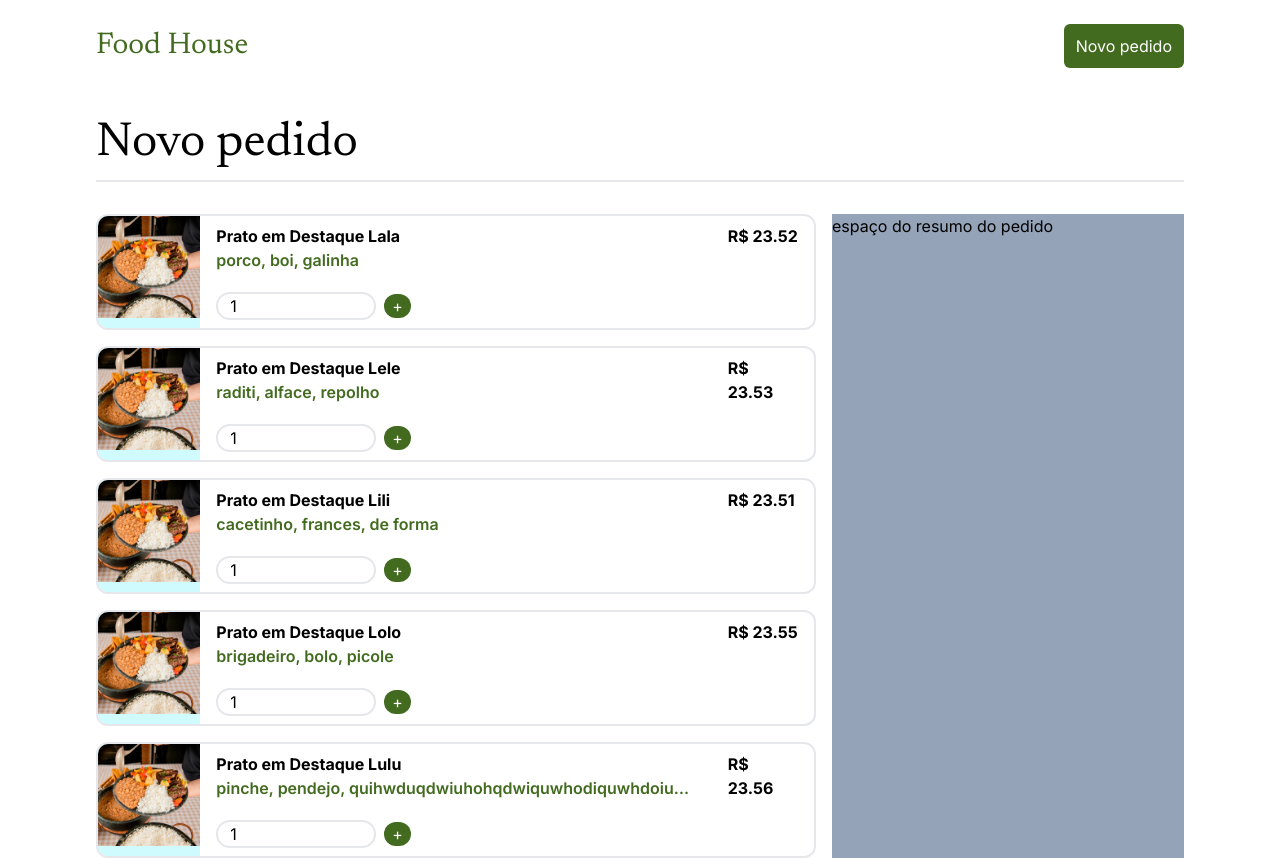
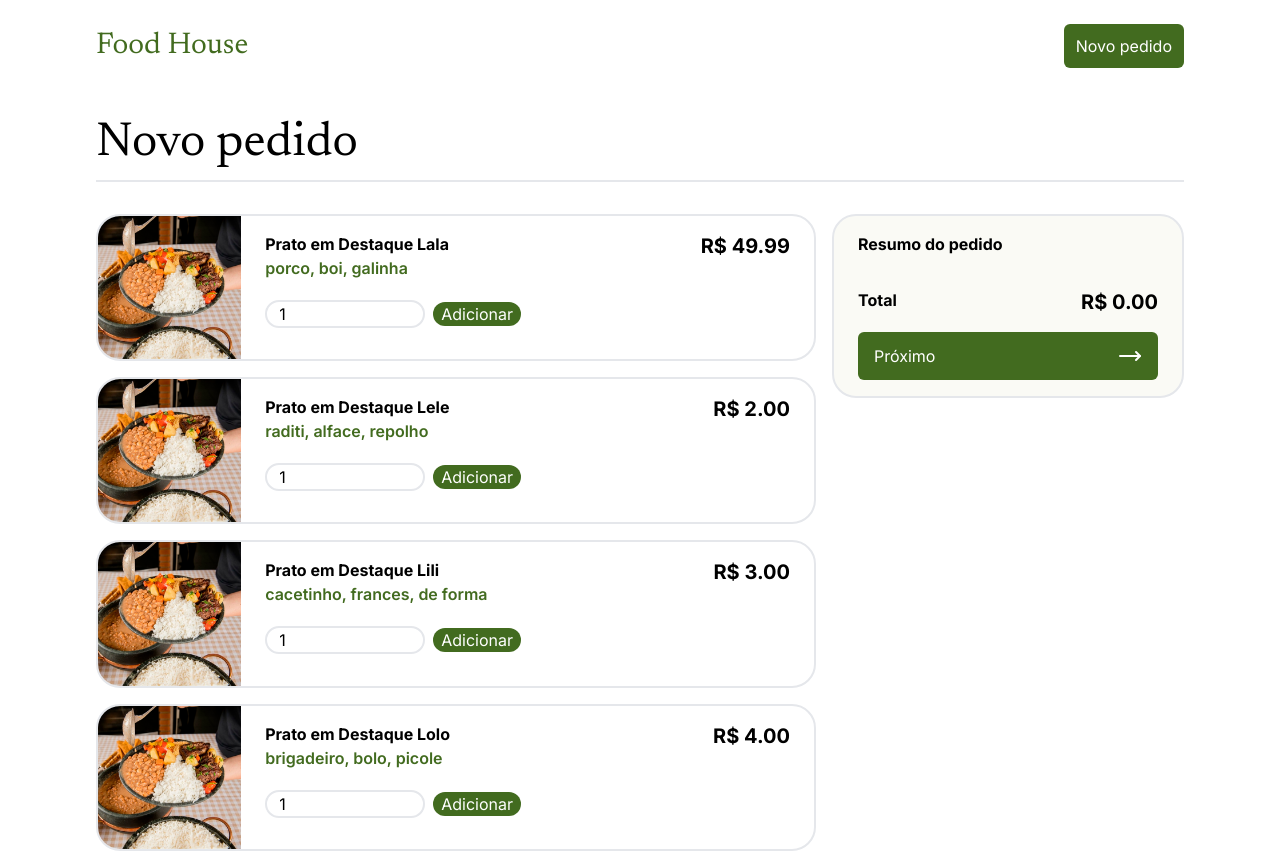
Before and after one commit to luigiPisoni/trabalho-integrador, a React (Create React App) app in the folder trabalho-integrador-front/: page /novo-pedido in a window 1280 px wide. Shown: the top 858 px of the page. Built offline with nearby package versions, Linux system fonts and the light colour scheme.

Commit message:
novo passo

```diff
--- a/trabalho-integrador-front/public/index.html
+++ b/trabalho-integrador-front/public/index.html
@@ -44,9 +44,7 @@
   </head>
   <body>
     <noscript>You need to enable JavaScript to run this app.</noscript>
-    <div id="root">
-      <a>escrita</a>
-    </div>
+    <div id="root"></div>
     <!--
       This HTML file is a template.
       If you open it directly in the browser, you will see an empty page.
--- a/trabalho-integrador-front/src/components/Card.jsx
+++ b/trabalho-integrador-front/src/components/Card.jsx
@@ -1,7 +1,7 @@
 function Card({ nome, preco, ingredientes, onClick }) {
   return (
     <div
-      className="border-2 rounded-xl overflow-hidden hover:cursor-pointer hover:opacity-80 transition-opacity"
+      className="border-2 rounded-3xl overflow-hidden hover:cursor-pointer hover:opacity-80 transition-opacity"
       onClick={onClick}
     >
       <div className="bg-cyan-100">
--- a/trabalho-integrador-front/src/components/ListCard.jsx
+++ b/trabalho-integrador-front/src/components/ListCard.jsx
@@ -1,22 +1,27 @@
 import { useState } from "react";
 
-function ListCard({ nome, preco, ingredientes, adicionarPrato }) {
+function ListCard({ nome, preco, ingredientes, adicionaCarrinho }) {
   const [qnt, setQnt] = useState(1);
 
   const handleQnt = (e) => {
     setQnt(e.target.value > 0 ? e.target.value : 1);
-    console.log(qnt);
   };
   return (
-    <div className="grid grid-cols-7 border-2 rounded-xl overflow-hidden">
+    <div className="grid grid-cols-5 border-2 rounded-3xl overflow-hidden">
       <div className="bg-cyan-100">
-        <img className=" object-cover" src="/images/placeholder.png" alt="" />
+        <img
+          className="aspect-square object-cover"
+          src="/images/placeholder.png"
+          alt=""
+        />
       </div>
-      <div className="col-span-5 px-4 py-2">
+      <div className="col-span-3 px-6 py-4">
         <p className="font-bold">{nome}</p>
-        <p className="font-semibold text-default-green truncate">
-          {ingredientes}
-        </p>
+        {ingredientes && (
+          <p className="font-semibold text-default-green truncate">
+            {ingredientes}
+          </p>
+        )}
         <div>
           <input
             value={qnt}
@@ -25,15 +30,15 @@ function ListCard({ nome, preco, ingredientes, adicionarPrato }) {
             onChange={handleQnt}
           />
           <button
-            className="ml-2 bg-default-green text-white px-2 rounded-2xl "
-            // onClick={() => adicionarPrato(nome, preco, qnt)}
+            className="ml-2 bg-default-green text-white px-2 rounded-2xl"
+            onClick={() => adicionaCarrinho({ nome, preco, qnt })}
           >
-            +
+            Adicionar
           </button>
         </div>
       </div>
-      <div className="px-4 py-2">
-        <p className="font-bold">R$ {preco}</p>
+      <div className="px-6 py-4 text-right">
+        <p className="font-bold text-xl">R$ {preco.toFixed(2)}</p>
       </div>
     </div>
   );
--- a/trabalho-integrador-front/src/views/NovoPedido.jsx
+++ b/trabalho-integrador-front/src/views/NovoPedido.jsx
@@ -1,65 +1,217 @@
 import PageHeader from "../components/PageHeader";
 import ListCard from "../components/ListCard";
+import { useState } from "react";
+import { MoveRight, MoveLeft } from "lucide-react";
 
 function NovoPedido() {
-  const pratosDestaques = [
+  // passo 1: pratos;
+  // passo 2: produtos;
+  // passo 3: descrição;
+  const [passo, setPasso] = useState(1);
+
+  const [carrinho, setCarrinho] = useState([]);
+  const [valorTotal, setValorTotal] = useState(0);
+  const [listaItens, setListaItens] = useState([
     {
       nome: "Prato em Destaque Lala",
-      preco: 23.52,
+      preco: 49.99,
       ingredientes: ["porco", "boi", "galinha"],
     },
     {
       nome: "Prato em Destaque Lele",
-      preco: 23.53,
+      preco: 2,
       ingredientes: ["raditi", "alface", "repolho"],
     },
     {
       nome: "Prato em Destaque Lili",
-      preco: 23.51,
+      preco: 3,
       ingredientes: ["cacetinho", "frances", "de forma"],
     },
     {
       nome: "Prato em Destaque Lolo",
-      preco: 23.55,
+      preco: 4,
       ingredientes: ["brigadeiro", "bolo", "picole"],
     },
     {
       nome: "Prato em Destaque Lulu",
-      preco: 23.56,
+      preco: 5,
       ingredientes: [
         "pinche",
         "pendejo",
         "quihwduqdwiuhohqdwiquwhodiquwhdoiuqhwdoiuqhwdioohiuqwdihuqhiuwd",
       ],
     },
-  ];
+  ]);
 
-  const adicionarPrato = (itemCarrinho) => {
-    // console.log(prato, valor, qnt);
-    // carrinho.push({ ...prato, quantidade });
+  const handlePassos = (acao) => {
+    // verifica se o clique do botão é válido e pode ir ou voltar de passo.
+    var novoPasso = passo;
+    if (acao === "next") {
+      if (passo < 3) {
+        novoPasso = passo + 1;
+        setPasso(novoPasso);
+      }
+    } else if (acao === "prev") {
+      if (passo > 1) {
+        novoPasso = passo - 1;
+        setPasso(novoPasso);
+      }
+    }
+
+    // passo 1: listar os pratos
+    // é usado novoPasso pela assincronização no setPasso
+    if (novoPasso === 1) {
+      // pega os pratos do banco
+      var listaPlaceholder = [
+        {
+          nome: "produto em Destaque Lele",
+          preco: 2,
+          ingredientes: ["raditi", "alface", "repolho"],
+        },
+        {
+          nome: "produto em Destaque Lili",
+          preco: 3,
+          ingredientes: ["cacetinho", "frances", "de forma"],
+        },
+        {
+          nome: "produto em Destaque Lolo",
+          preco: 4,
+          ingredientes: ["brigadeiro", "bolo", "picole"],
+        },
+        {
+          nome: "produto em Destaque Lulu",
+          preco: 5,
+          ingredientes: [
+            "pinche",
+            "pendejo",
+            "quihwduqdwiuhohqdwiquwhodiquwhdoiuqhwdoiuqhwdioohiuqwdihuqhiuwd",
+          ],
+        },
+      ];
+
+      setListaItens(listaPlaceholder);
+    }
+
+    if (novoPasso === 2) {
+      // pega os pratos do banco
+      var listaPlaceholder = [
+        {
+          nome: "produto em Destaque Lulu",
+          preco: 5,
+        },
+      ];
+
+      setListaItens(listaPlaceholder);
+    }
   };
 
-  const carrinho = [];
+  // item = {nome, preco, qnt}
+  const adicionaCarrinho = (item) => {
+    // não dá pra modificar carrinho, só definir um novo valor.
+    var carrinhoAtualizado = [...carrinho, item];
+
+    setCarrinho(carrinhoAtualizado);
+    setValorTotal(valorTotal + item.preco * item.qnt);
+  };
+
+  const removeCarrinho = (key) => {
+    // cria uma nova lista sem o item removido.
+    const carrinhoAtualizado = carrinho.filter((item) => item.nome !== key);
+    const removedItem = carrinho.find((item) => item.nome === key);
+
+    setCarrinho(carrinhoAtualizado);
+    setValorTotal(valorTotal - removedItem.preco * removedItem.qnt);
+  };
 
   return (
     <div>
       <PageHeader titulo={"Novo pedido"} />
       <div className="px-8 md:px-24 py-8">
         <div className="grid grid-cols-3 gap-4">
-          <div className="col-span-2 grid grid-cols-1 gap-4">
-            {pratosDestaques.map((prato) => {
+          <div className="col-span-2 grid grid-cols-1 gap-4 h-fit">
+            {listaItens.map((item) => {
               return (
                 <ListCard
-                  key={prato.nome}
-                  nome={prato.nome}
-                  preco={prato.preco}
-                  ingredientes={prato.ingredientes.join(", ")}
-                  onClick={adicionarPrato}
+                  key={item.nome}
+                  nome={item.nome}
+                  preco={item.preco}
+                  ingredientes={
+                    item.ingredientes ? item.ingredientes.join(", ") : []
+                  }
+                  adicionaCarrinho={adicionaCarrinho}
                 />
               );
             })}
           </div>
-          <div className="bg-slate-400">espaço do resumo do pedido</div>
+          <div>
+            <div className="border-2 rounded-3xl overflow-hidden bg-light-green px-6 py-4">
+              <p className="font-bold">Resumo do pedido</p>
+              <div className="py-4">
+                {carrinho.length > 0 &&
+                  carrinho.map((item) => {
+                    return (
+                      <div
+                        className="grid grid-cols-2 hover:bg-red-500 hover:cursor-pointer hover:pl-8 rounded-md transition-all"
+                        onClick={() => removeCarrinho(item.nome)}
+                      >
+                        <div className="text-left">
+                          <p className="">
+                            {item.nome} x{item.qnt}
+                          </p>
+                        </div>
+                        <div className="text-right">
+                          <p className="">
+                            R$ {(item.preco * item.qnt).toFixed(2)}
+                          </p>
+                        </div>
+                      </div>
+                    );
+                  })}
+              </div>
+
+              <div className="grid grid-cols-2 pb-4">
+                <div className="text-left">
+                  <p className="font-bold">Total</p>
+                </div>
+                <div className="text-right">
+                  <p className="font-bold text-xl">
+                    R$ {valorTotal.toFixed(2)}
+                  </p>
+                </div>
+              </div>
+              <div className="grid grid-cols-2 gap-4">
+                {passo != 1 && (
+                  <button
+                    className={`bg-gray-400 grid grid-cols-2 p-3 text-white rounded-md hover:opacity-80 transition-opacity w-full px-4`}
+                    onClick={() => handlePassos("prev")}
+                  >
+                    <div>
+                      <div>
+                        <MoveLeft className="mr-auto" />
+                      </div>
+                    </div>
+                    <div className="text-right">
+                      <p>Voltar</p>
+                    </div>
+                  </button>
+                )}
+                <button
+                  className={`bg-default-green grid grid-cols-2 p-3 text-white rounded-md hover:opacity-80 transition-opacity w-full px-4
+                    ${passo === 1 && "col-span-2"}`}
+                  onClick={() => handlePassos("next")}
+                >
+                  <div className="text-left">
+                    <p>Próximo</p>
+                  </div>
+                  <div>
+                    <div>
+                      <MoveRight className="ml-auto" />
+                    </div>
+                  </div>
+                </button>
+              </div>
+            </div>
+          </div>
         </div>
       </div>
     </div>
```
